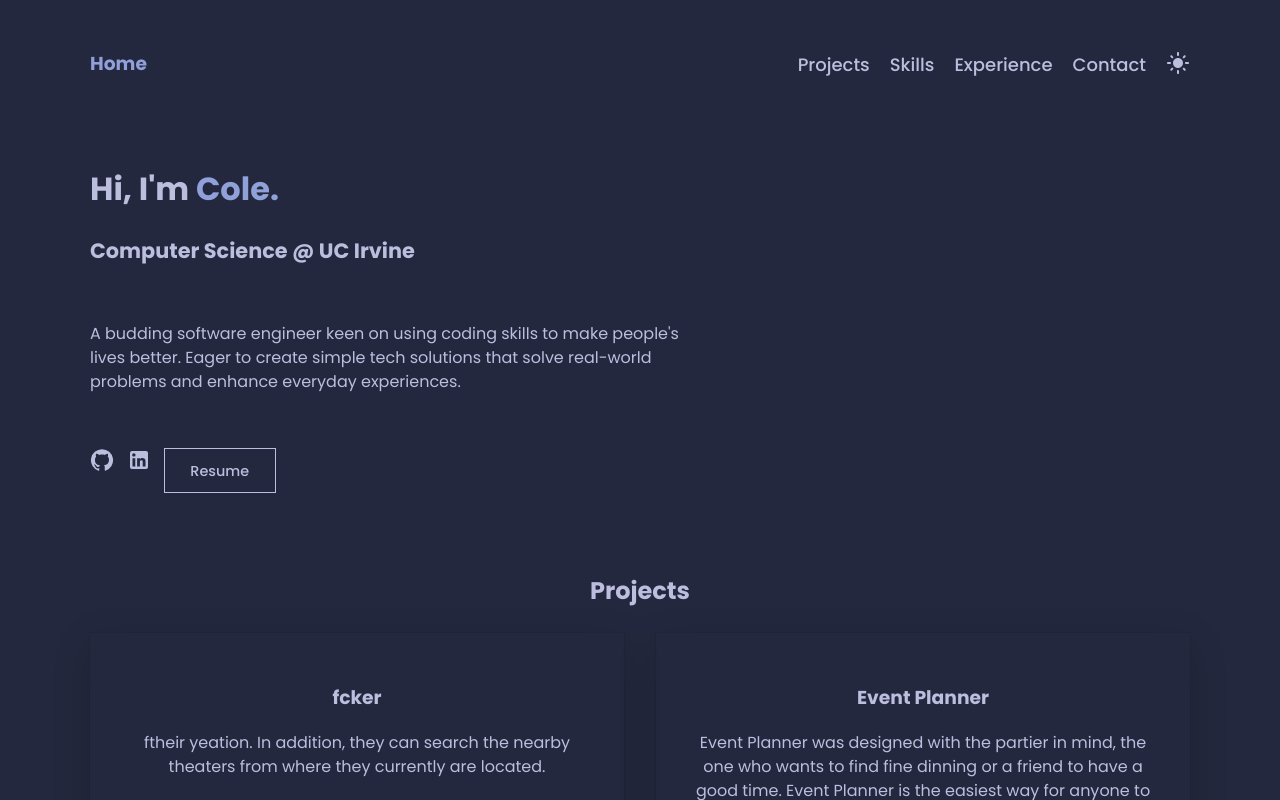
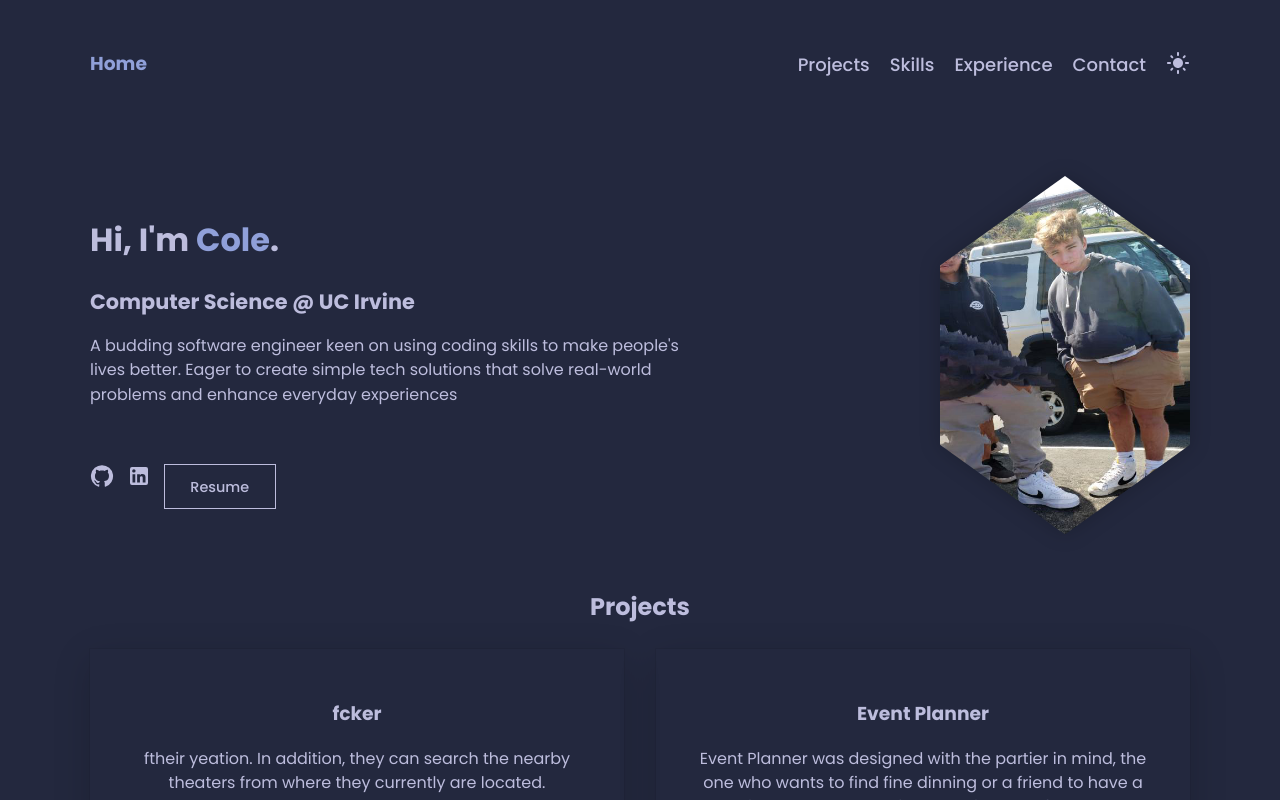
Before and after one commit to colet0227/colet0227.github.io, a React (Create React App) app: page / in a window 1280 px wide. Built offline with nearby package versions, Linux system fonts and the light colour scheme.

Commit message:
added image slot + wrapped up about section

```diff
--- a/src/components/About/About.css
+++ b/src/components/About/About.css
@@ -1,8 +1,36 @@
 .about {
   flex-direction: column;
-  margin-top: 1em;
+  margin-top: 3em;
   text-align: left;
+  padding: 0px;
 }
+
+.about__content {
+  display: flex;
+  align-items: center;
+  justify-content: space-between;
+  padding-right: 0px;
+}
+
+
+
+.img-wrapper {
+  width: 250px;
+  height: 250px; /* Set this to the desired size of your image */
+  display: inline-block; /* This makes the div fit the size of the content */
+  filter: drop-shadow(0px 0px 10px rgba(0, 0, 0, 0.2));
+  flex-shrink: 0; /* Prevents the image from shrinking */
+}
+
+.img-wrapper img {
+  width: 100%;
+  height: auto;
+  display: block; /* Removes bottom space */
+  object-fit: cover; /* This will make the image cover the entire space of the div, potentially cropping it */
+  clip-path: polygon(50% 0%, 100% 25%, 100% 75%, 50% 100%, 0% 75%, 0% 25%);
+}
+
+
 
 .about__name {
   color: var(--clr-primary);
@@ -42,3 +70,42 @@
     margin-top: 2em;
   }
 }
+
+
+.about__text {
+  color: var(--clr-fg);
+}
+
+.about__name {
+  color: var(--clr-primary)
+}
+
+.about__desc {
+  display: inline;
+}
+
+.description-container {
+  display: inline-block;
+  width: 70%; /* adjust this to control the width of your paragraph */
+}
+
+.typing-indicator {
+  position: relative;
+  bottom: -3px;
+}
+
+.typing-indicator::after {
+  content: '';
+  display: inline-block;
+  width: 2px;
+  height: 18px;
+  background: var(--clr-fg); /* Change this to match the color of your text */
+  position: relative;
+  bottom: 0px;
+  animation: typing-indicator-animation 1s step-end infinite;
+}
+
+@keyframes typing-indicator-animation {
+  0%, 80%, 100% { opacity: 0; }
+  50% { opacity: 1; }
+}
--- a/src/components/About/About.js
+++ b/src/components/About/About.js
@@ -4,21 +4,34 @@ import { about } from '../../portfolio'
 import './About.css'
 
 const About = () => {
-  const {photo,name, role, description, resume, social } = about
+  const {photo, name, role, description, resume, social} = about
 
   return (
     <div className='about center'>
-      {photo && (
-       <img height="200px" alt="Avatar placeholder" src={photo} />
-      )}
-      {name && (
-        <h1>
-          Hi, I'm <span className='about__name'>{name}.</span>
-        </h1>
-      )}
+      <div className='about__content'>
+        <div>
+          {name && (
+            <h1>
+              <span className="about__text">Hi, I'm</span> <span className='about__name'>{name}</span><span className="about__text">.</span>
+            </h1>
+          )}
 
-      {role && <h2 className='about__role'>{role}</h2>}
-      <p className='about__desc'>{description && description}</p>
+          {role && <h2 className='about__role'>{role}</h2>}
+          <div className='description-container'>
+            <p className='about__desc'>
+              {description && description}
+            </p>
+            <span className="typing-indicator"></span>
+          </div>
+        </div>
+
+        {photo && (
+          // <img className="about__image" alt="Avatar placeholder" src={photo} />
+          <div className='img-wrapper'>
+            <img alt="Avatar placeholder" src={photo} />
+          </div>
+        )}
+      </div>
 
       <div className='about__contact center'>
         {social && (
--- a/src/portfolio.js
+++ b/src/portfolio.js
@@ -1,4 +1,4 @@
-// import aboutpic from "./contexts/mePhoto.jpg"
+import aboutpic from "./contexts/Coder.JPG"
 import res from "./contexts/Resume.pdf"
 
 const header = {
@@ -8,16 +8,16 @@ const header = {
 }
 
 const about = {
-//   photo:aboutpic,
+  photo:aboutpic,
   // all the properties are optional - can be left empty or deleted
   name: 'Cole',
   role: 'Computer Science @ UC Irvine',
   description:
-    'A budding software engineer keen on using coding skills to make people\'s lives better. Eager to create simple tech solutions that solve real-world problems and enhance everyday experiences.',
+    'A budding software engineer keen on using coding skills to make people\'s lives better. Eager to create simple tech solutions that solve real-world problems and enhance everyday experiences',
   resume: res,
   social: {
-    linkedin: 'google.com',
-    github: 'google.com',
+    linkedin: 'https://www.linkedin.com/in/cole-thompson-991682251/',
+    github: 'https://github.com/colet0227',
   },
 }
 
```
Also changed, not shown: src/components/ProjectContainer/ProjectContainer.css (indentation only), src/contexts/Coder.JPG (added).
